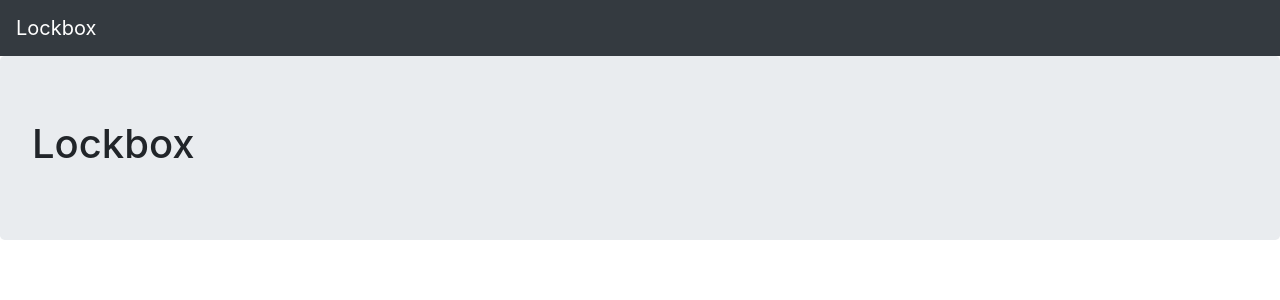
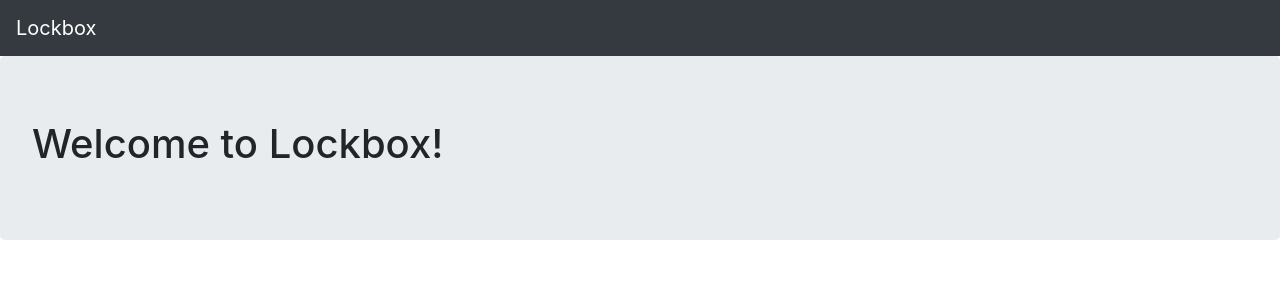
Before and after one commit to jltimm/lockbox, a React (Create React App) app in the folder client/: page / in a window 1280 px wide. Shown: the top 300 px of the page. Built offline with nearby package versions, Linux system fonts and the light colour scheme.

Commit message:
Converted Home component to hook

```diff
--- a/client/src/App.js
+++ b/client/src/App.js
@@ -13,10 +13,8 @@ import { Navbar, Button } from 'react-bootstrap';
 class App extends Component {
   constructor(props) {
     super(props);
-
     this.state = {
-      currentUser: null,
-      offlineMode: false,
+      currentUser: null
     };
 }
 
--- a/client/src/components/Home.js
+++ b/client/src/components/Home.js
@@ -1,25 +1,26 @@
-import React, { Component } from "react";
+import React, { useEffect } from "react";
 import '../App.css';
 import { authenticationService } from '../services/authentication-service';
+import { useHistory } from 'react-router-dom';
 
 /**
- * Default page at /login
- * Displays the login page and the register page
+ * Home page, displays a welcome message
  */
-class Home extends Component {
-  constructor(props) {
-    super(props);
+function Home() {
+
+  let history = useHistory();
+
+  useEffect(() => {
     if (authenticationService.currentUserValue) {
-      this.props.history.push('/logins')
+      history.push('/logins')
     }
-  }
-  render() {
-    return (
-      <div class='jumbotron'>
-          <h1>Lockbox</h1>
-      </div>
-    )
-  }
+  })
+
+  return (
+    <div class='jumbotron'>
+      <h1>Welcome to Lockbox!</h1>
+    </div>
+  )
 }
 
 export default Home;
```
